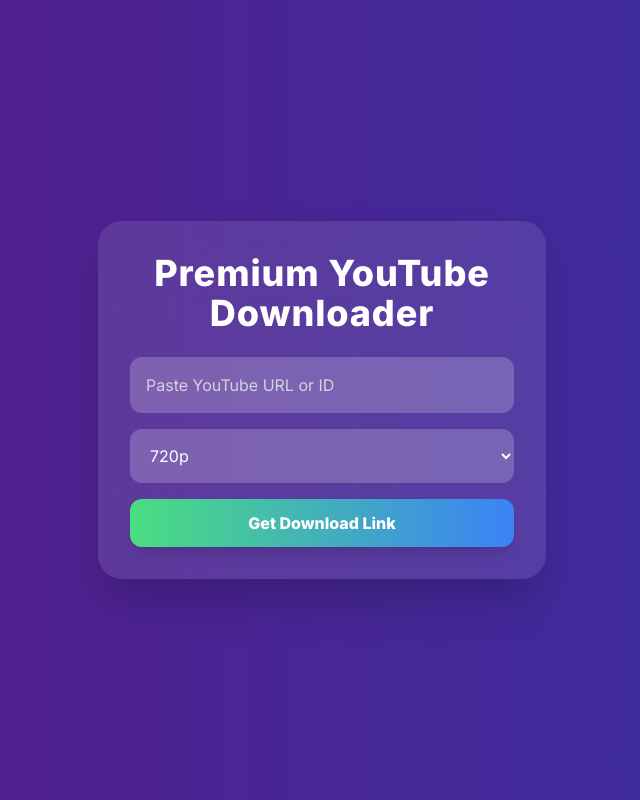
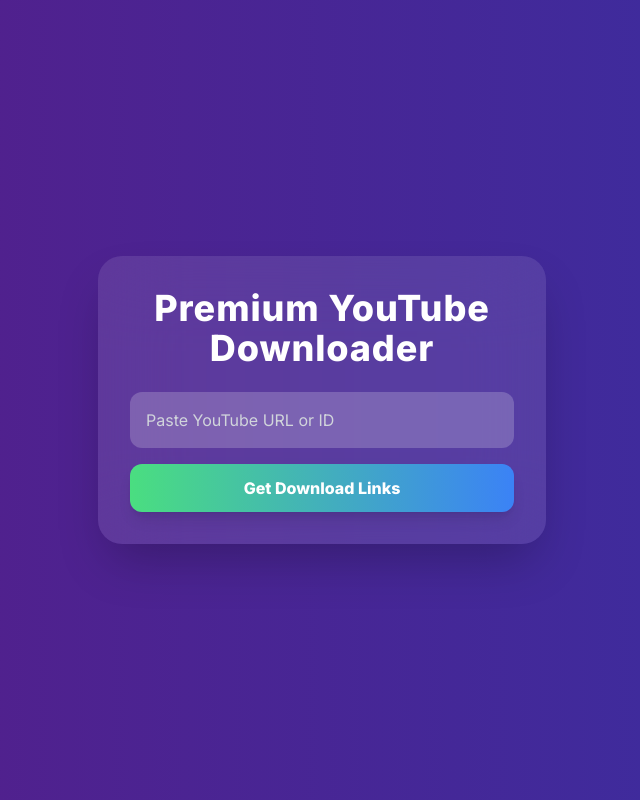
Before and after one commit to srinivaspenumarthi/youtube-video-downloader, a React (Vite) app: page / in a window 1280 px wide. Shown: the whole page, without its empty margins (318-958 px from the left). Built offline with nearby package versions, Linux system fonts and the light colour scheme.

Commit message:
Update App.tsx

```diff
--- a/src/App.tsx
+++ b/src/App.tsx
@@ -1,13 +1,12 @@
 import React, { useState } from 'react';
 import { motion } from 'framer-motion';
 import Lottie from 'lottie-react';
-import loadingAnimation from './Animation - 1750332876998.json'; // Ensure you have this Lottie JSON file
+import loadingAnimation from './animation.json'; // Rename file without spaces for safety
 
 const App: React.FC = () => {
   const [inputValue, setInputValue] = useState('');
   const [videoId, setVideoId] = useState('');
-  const [selectedQuality, setSelectedQuality] = useState('720');
-  const [downloadUrl, setDownloadUrl] = useState('');
+  const [downloadLinks, setDownloadLinks] = useState<any[]>([]);
   const [loading, setLoading] = useState(false);
   const [error, setError] = useState('');
 
@@ -20,25 +19,29 @@
   const handleDownload = async () => {
     setLoading(true);
     setError('');
+    setDownloadLinks([]);
     const id = extractVideoId(inputValue);
     setVideoId(id);
 
     try {
-      const url = `https://cloud-api-hub-youtube-downloader.p.rapidapi.com/mux?id=${id}&quality=${selectedQuality}&codec=h264&audioFormat=best&language=en`;
+      const url = `https://ytstream-download-youtube-videos.p.rapidapi.com/dl?id=${id}`;
       const options = {
         method: 'GET',
         headers: {
-          'x-rapidapi-host': 'cloud-api-hub-youtube-downloader.p.rapidapi.com',
-          'x-rapidapi-key': import.meta.env.VITE_RAPIDAPI_KEY as string,
+          'x-rapidapi-host': 'ytstream-download-youtube-videos.p.rapidapi.com',
+          'x-rapidapi-key': import.meta.env.VITE_RAPIDAPI_KEY as string, // Or your real key here
         },
       };
       const res = await fetch(url, options);
       const data = await res.json();
 
-      if (data.url) setDownloadUrl(data.url);
-      else setError('Download URL not found.');
+      if (data && data.formats) {
+        setDownloadLinks(data.formats);
+      } else {
+        setError('No download links found.');
+      }
     } catch {
-      setError('Error fetching download link.');
+      setError('Error fetching download links.');
     } finally {
       setLoading(false);
     }
@@ -55,23 +58,16 @@
           onChange={(e) => setInputValue(e.target.value)}
           className="w-full p-4 rounded-xl bg-white bg-opacity-20 placeholder-gray-300 text-white mb-4 focus:outline-none focus:ring-2 focus:ring-purple-500"
         />
-        <select
-          value={selectedQuality}
-          onChange={(e) => setSelectedQuality(e.target.value)}
-          className="w-full p-4 rounded-xl bg-white bg-opacity-20 text-white mb-4 focus:outline-none"
-        >
-          {['144','240','360','480','720','1080'].map(q => (
-            <option key={q} value={q}>{q}p</option>
-          ))}
-        </select>
         <button
           onClick={handleDownload}
           disabled={loading}
           className="w-full py-3 bg-gradient-to-r from-green-400 to-blue-500 hover:from-green-500 hover:to-blue-600 text-white rounded-xl font-bold shadow-lg transition duration-300"
         >
-          {loading ? 'Processing...' : 'Get Download Link'}
+          {loading ? 'Processing...' : 'Get Download Links'}
         </button>
+
         {loading && <div className="flex justify-center mt-4"><Lottie animationData={loadingAnimation} style={{ width: 100, height: 100 }} /></div>}
+
         {videoId && !loading && (
           <img
             src={`https://img.youtube.com/vi/${videoId}/hqdefault.jpg`}
@@ -79,16 +75,24 @@
             className="w-full mt-4 rounded-xl shadow-xl"
           />
         )}
-        {downloadUrl && (
-          <a
-            href={downloadUrl}
-            target="_blank"
-            rel="noopener noreferrer"
-            className="block mt-4 text-center text-green-300 underline hover:text-green-400 transition"
-          >
-            Download Video
-          </a>
+
+        {downloadLinks.length > 0 && (
+          <div className="mt-4">
+            <h2 className="text-white text-center mb-2 font-semibold">Available Formats:</h2>
+            {downloadLinks.map((link, index) => (
+              <a
+                key={index}
+                href={link.url}
+                target="_blank"
+                rel="noopener noreferrer"
+                className="block bg-green-500 hover:bg-green-600 text-white text-center py-2 px-4 rounded-xl mb-2 transition"
+              >
+                {link.qualityLabel || 'Unknown Quality'} ({link.mimeType})
+              </a>
+            ))}
+          </div>
         )}
+
         {error && <p className="text-red-400 mt-2 text-center font-semibold">{error}</p>}
       </div>
     </motion.div>
```
